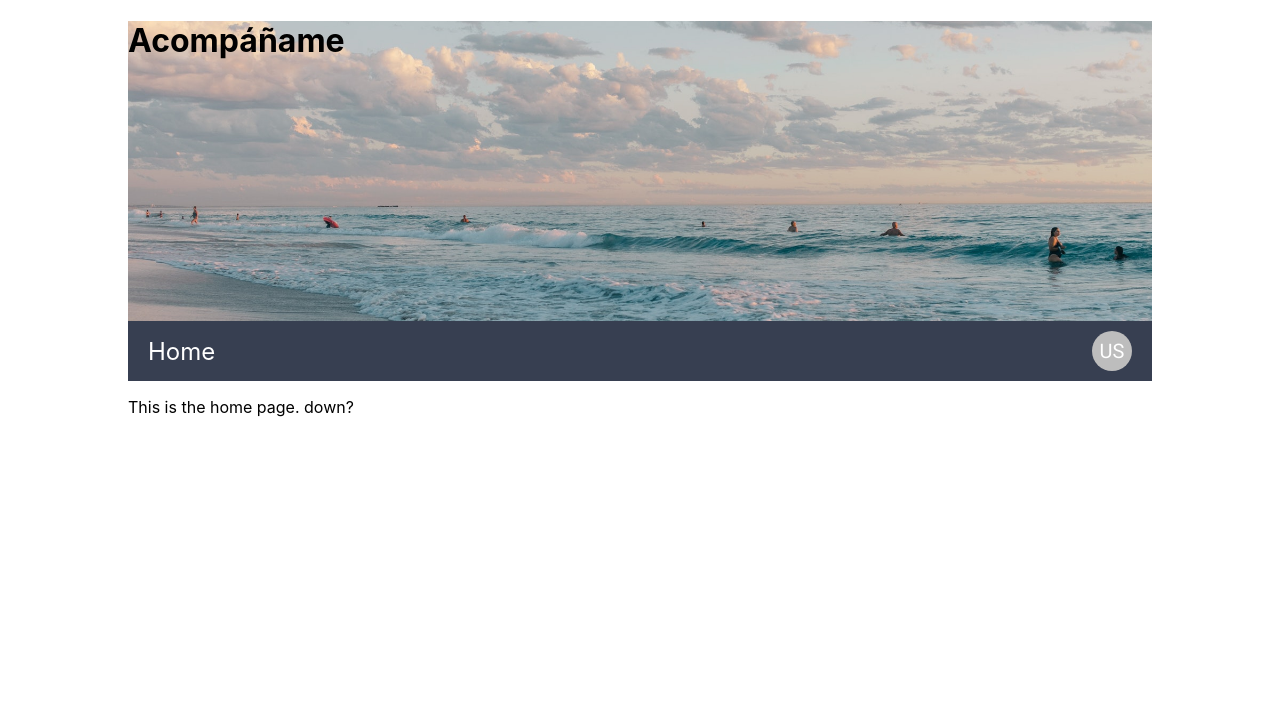
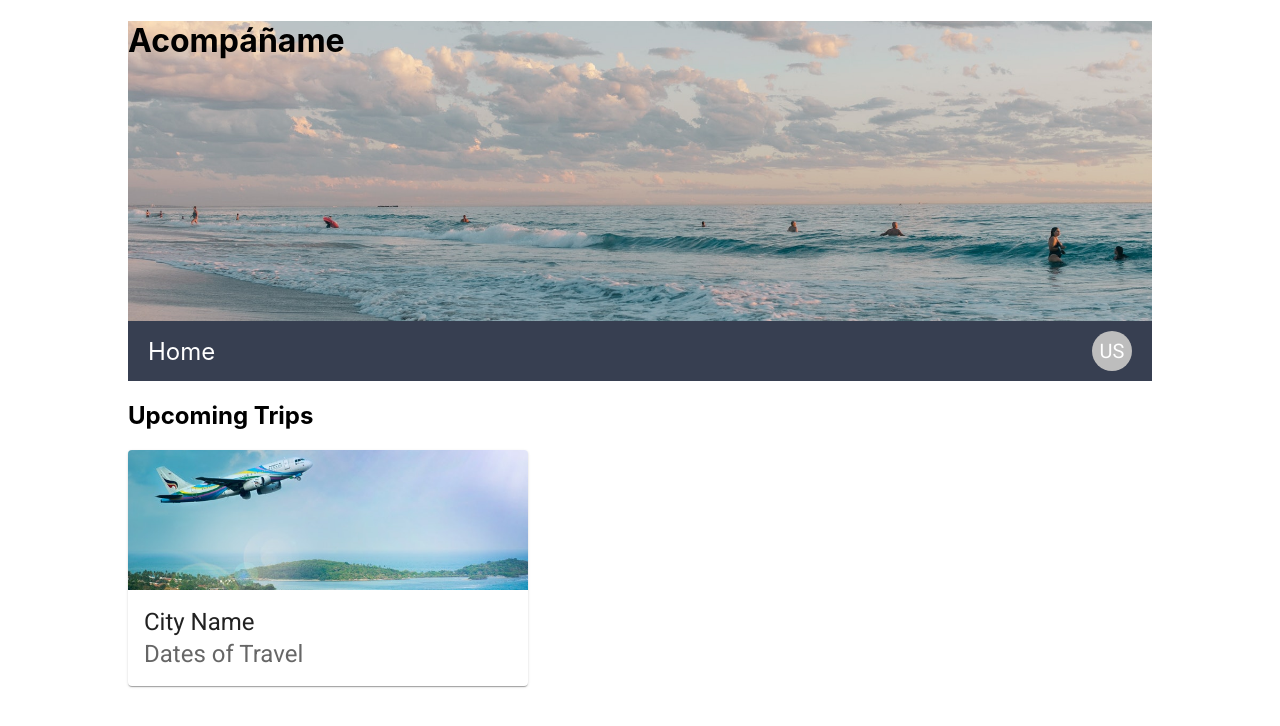
Before and after one commit to gibarra2/accompany-me, a React (Create React App) app in the folder frontend/: page /user/1 in a window 1280 px wide. Shown: the top 726 px of the page. Built offline with nearby package versions, Linux system fonts and the light colour scheme.

Commit message:
Added TripList and TripCard component

```diff
--- a/frontend/package.json
+++ b/frontend/package.json
@@ -10,6 +10,7 @@
     "@testing-library/jest-dom": "^5.16.4",
     "@testing-library/react": "^13.3.0",
     "@testing-library/user-event": "^13.5.0",
+    "axios": "^0.27.2",
     "react": "^18.2.0",
     "react-dom": "^18.2.0",
     "react-router-dom": "^6.3.0",
--- a/frontend/src/App.js
+++ b/frontend/src/App.js
@@ -4,9 +4,26 @@ import Home from './Pages/Home';
 import Trip from './Pages/Trip';
 import TripProposal from './Pages/TripProposal';
 import Header from './Components/Header';
-import Button from '@mui/material/Button';
+import { useState, useEffect } from 'react';
+import axios from 'axios';
+import TripCard from './Components/TripCard';
 
 function App() {
+  const [tripList, setTripList] = useState({});
+
+  const url = 'http://localhost:3000';
+
+  const getTrips = (userID) => {
+    axios
+      .get(`${url}/users/${userID}/trips`)
+      .then((response) => {
+        console.log(response);
+      })
+      .catch((error) => {
+        console.log(error);
+      });
+  };
+
   return (
     <Router>
       {/* Components added within Router component will be display on every page */}
@@ -14,7 +31,7 @@ function App() {
         <div className="main-container">
           <Header />
           <Routes>
-            <Route path="/user/:id" element={<Home />} />
+            <Route path="/user/:id" element={<Home getTrips={getTrips} />} />
             <Route path="/trip/:id" element={<Trip />} />
             <Route path="/proposal/:id" element={<TripProposal />} />
           </Routes>
--- /dev/null
+++ b/frontend/src/Components/TripCard.js
@@ -0,0 +1,31 @@
+import React from 'react';
+import Card from '@mui/material/Card';
+import CardContent from '@mui/material/CardContent';
+import CardMedia from '@mui/material/CardMedia';
+import Typography from '@mui/material/Typography';
+import { CardActionArea } from '@mui/material';
+
+const TripCard = () => {
+  return (
+    <>
+      <Card sx={{ maxWidth: 400 }}>
+        <CardActionArea>
+          <CardMedia
+            component="img"
+            height="140"
+            image="/pexels-oleksandr-pidvalnyi-1004584.jpg"
+            alt="image of plane flying"
+          />
+          <CardContent>
+            <Typography variant="h5">City Name</Typography>
+            <Typography variant="h5" color="text.secondary">
+              Dates of Travel
+            </Typography>
+          </CardContent>
+        </CardActionArea>
+      </Card>
+    </>
+  );
+};
+
+export default TripCard;
--- /dev/null
+++ b/frontend/src/Components/TripList.js
@@ -0,0 +1,12 @@
+import React from 'react';
+import TripCard from './TripCard';
+
+const TripList = () => {
+  return (
+    <>
+      <TripCard />
+    </>
+  );
+};
+
+export default TripList;
--- a/frontend/src/Pages/Home.js
+++ b/frontend/src/Pages/Home.js
@@ -1,12 +1,15 @@
-import React from 'react';
+import React, { useEffect } from 'react';
+import TripList from '../Components/TripList';
 import { useParams, Link as RouterLink } from 'react-router-dom';
 import Link from '@mui/icons-material/Link';
 
-const Home = () => {
+const Home = ({ getTrips }) => {
   let { id } = useParams();
   return (
     <>
-      <p>This is the home page. down? </p>
+      <h2>Upcoming Trips</h2>
+      {/* Trip List gets rendered here */}
+      <TripList />
     </>
   );
 };
```
Also changed, not shown: frontend/public/pexels-oleksandr-pidvalnyi-1004584.jpg (added), 1 other file (tests, documents, lock files or other folders).
